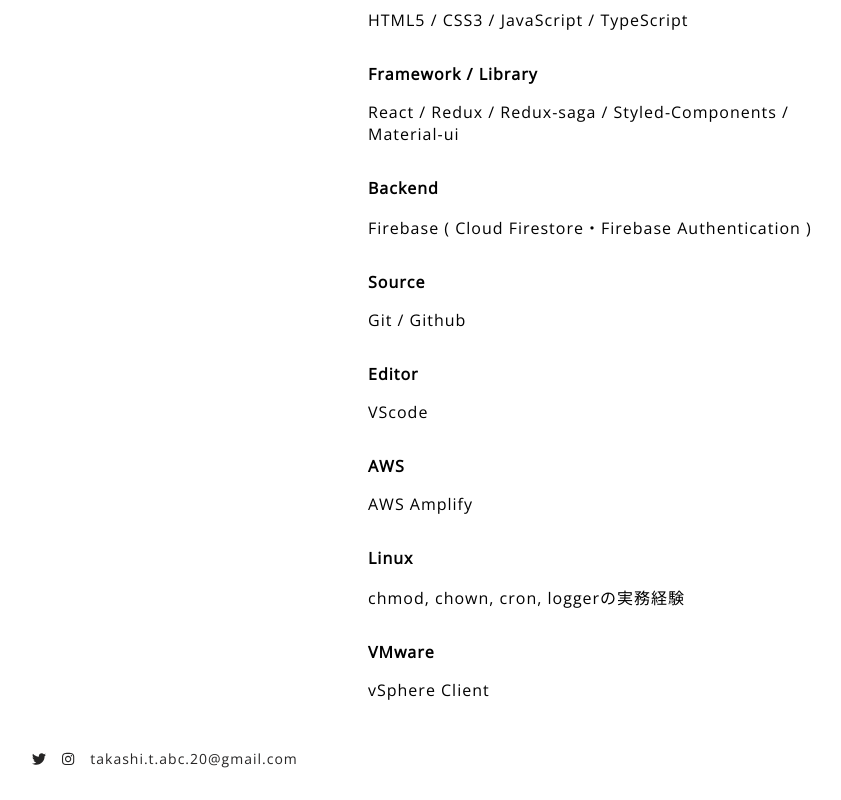
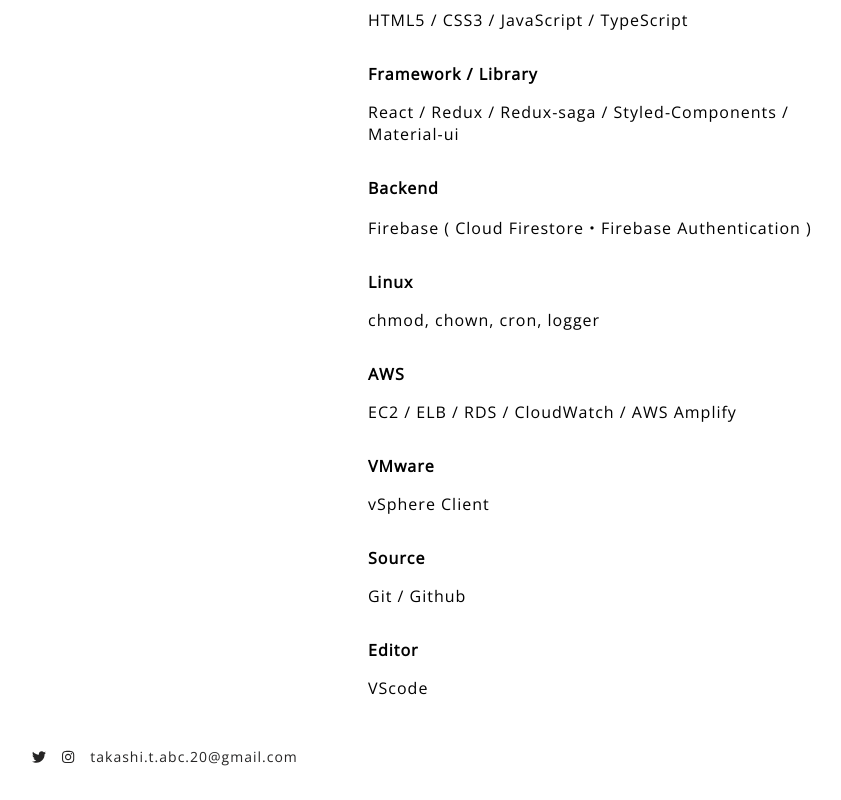
Before and after one commit to tam-t-3/Takashi-Tamura-Mysite, a React (Create React App) app: page / in a window 1280 px wide. Shown: the part 809-1609 px from the top of the page, without its empty margins (32-873 px from the left). Built offline with nearby package versions, Linux system fonts and the light colour scheme; the HTML template or start-up script is replaced by a standard one.

Commit message:
Updated AWS skills for skill item in aboutTxt

```diff
--- a/src/Components/Organisms/Top/TopTextSection.tsx
+++ b/src/Components/Organisms/Top/TopTextSection.tsx
@@ -22,16 +22,16 @@ const TopTextSection: React.FC = () => {
           <p>{aboutTxt.skill.framework}</p>
           <InnerTitle>Backend</InnerTitle>
           <p>{aboutTxt.skill.backend}</p>
+          <InnerTitle>Linux</InnerTitle>
+          <p>{aboutTxt.skill.Linux}</p>
+          <InnerTitle>AWS</InnerTitle>
+          <p>{aboutTxt.skill.AWS}</p>
+          <InnerTitle>VMware</InnerTitle>
+          <p>{aboutTxt.skill.VMware}</p>
           <InnerTitle>Source</InnerTitle>
           <p>{aboutTxt.skill.Source}</p>
           <InnerTitle>Editor</InnerTitle>
           <p>{aboutTxt.skill.editor}</p>
-          <InnerTitle>AWS</InnerTitle>
-          <p>{aboutTxt.skill.AWS}</p>
-          <InnerTitle>Linux</InnerTitle>
-          <p>{aboutTxt.skill.Linux}</p>
-          <InnerTitle>VMware</InnerTitle>
-          <p>{aboutTxt.skill.VMware}</p>
         </InnerSection>
       </Section>
     </TextSection>
--- a/src/Constant/strings.ts
+++ b/src/Constant/strings.ts
@@ -27,8 +27,8 @@ export const aboutTxt = {
     framework: "React / Redux / Redux-saga / Styled-Components /  Material-ui",
     backend: "Firebase ( Cloud Firestore・Firebase Authentication )",
     Source: "Git / Github",
-    Linux: "chmod, chown, cron, loggerの実務経験",
-    AWS: "AWS Amplify",
+    Linux: "chmod, chown, cron, logger",
+    AWS: "EC2 / ELB / RDS / CloudWatch / AWS Amplify",
     editor: "VScode",
     VMware: "vSphere Client",
   },
```
